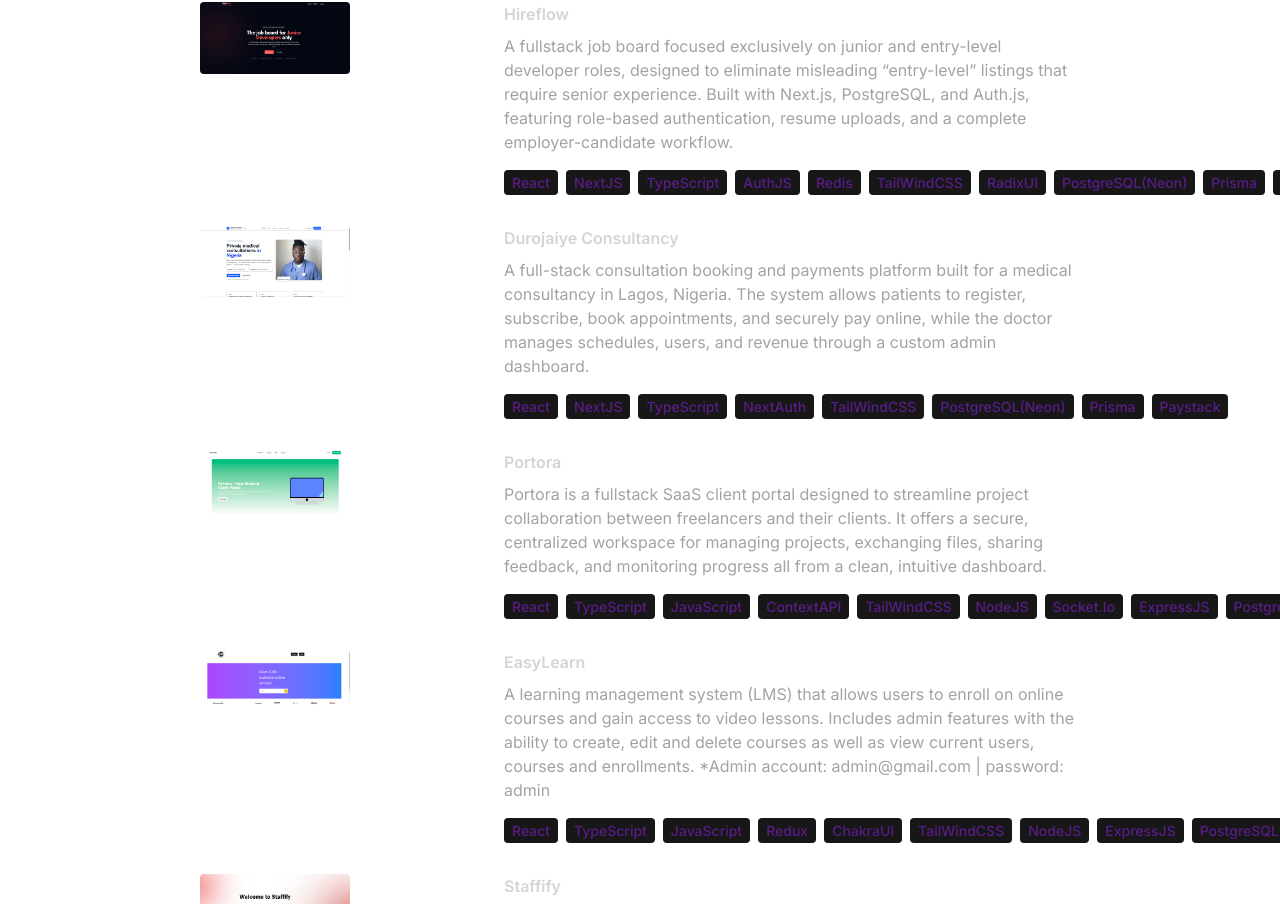
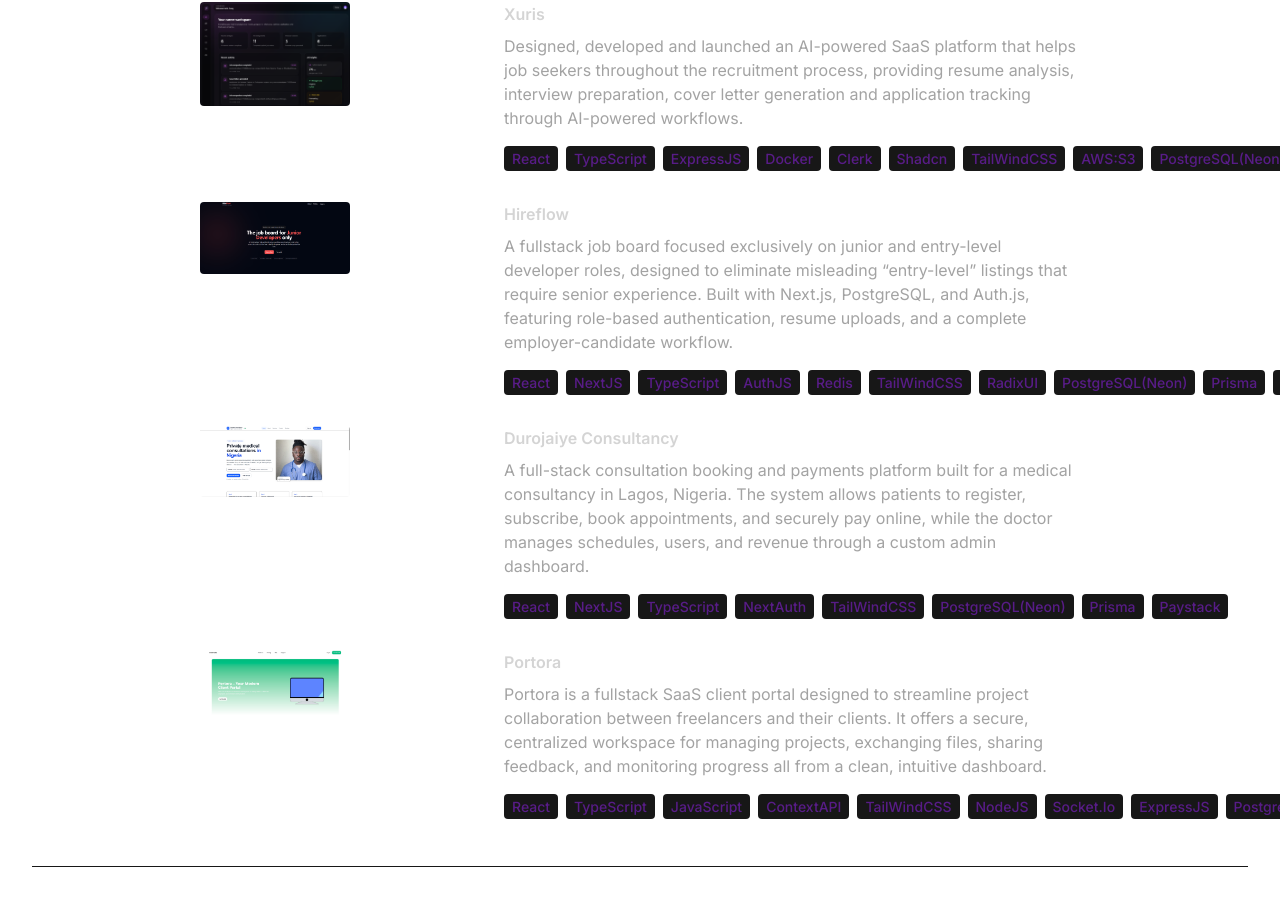
Before and after one commit to sombas100/react-portfolio-corey-main, a React (Vite) app: page / in a window 1280 px wide. Shown: the part 2751-3655 px from the top of the page. Built offline with nearby package versions, Linux system fonts and the light colour scheme.

Commit message:
Add xuris to portfolio

```diff
--- a/src/constants/index.js
+++ b/src/constants/index.js
@@ -1,6 +1,6 @@
 import project1 from "../assets/projects/hireflow.png"
 import project2 from "../assets/projects/staffify.png";
-
+import project3 from '../assets/projects/dashboard-sharp.png';
 import project4 from "../assets/projects/easylearn.png";
 import project5 from "../assets/portora-landing-page.png";
 import project6 from "../assets/projects/lanre.png";
@@ -39,6 +39,14 @@ export const EXPERIENCES = [
 
 export const PROJECTS = [
   {
+    title: "Xuris",
+    image: project3,
+    description:
+      "Designed, developed and launched an AI-powered SaaS platform that helps job seekers throughout the recruitment process, providing resume analysis, interview preparation, cover letter generation and application tracking through AI-powered workflows.",
+    technologies: ["React", "TypeScript", "ExpressJS", "Docker", "Clerk", "Shadcn", "TailWindCSS", "AWS:S3", "PostgreSQL(Neon)", "Prisma", "OpenAi" ],
+    url: "https://www.xuris.io",
+  },
+  {
     title: "Hireflow",
     image: project1,
     description:
@@ -62,23 +70,6 @@ export const PROJECTS = [
     technologies: ["React", "TypeScript", "JavaScript", "ContextAPI", "TailWindCSS", "NodeJS", "Socket.Io", "ExpressJS", "PostgreSQL", "Stripe" ],
     url: "https://www.portora.net/welcome",
   },
-  {
-    title: "EasyLearn",
-    image: project4,
-    description:
-      "A learning management system (LMS) that allows users to enroll on online courses and gain access to video lessons. Includes admin features with the ability to create, edit and delete courses as well as view current users, courses and enrollments. *Admin account: admin@gmail.com | password: admin",
-    technologies: ["React", "TypeScript", "JavaScript", "Redux", "ChakraUI", "TailWindCSS", "NodeJS", "ExpressJS", "PostgreSQL"],
-    url: "https://easy-learn-mu.vercel.app/",
-  },
-  {
-    title: "Staffify",
-    image: project2,
-    description:
-      "An application for managing staff, payment and attendance with features such as staff creation, assignment, payment and attendance tracking.",
-    technologies: ["React", "TypeScript", "Firebase", "Flowbite", "NodeJS", "ExpressJS", "MongoDB",],
-    url: "https://staffify.netlify.app/",
-  },
-
 
 ];
 
```
Also changed, not shown: src/assets/projects/dashboard-sharp.png (added).
